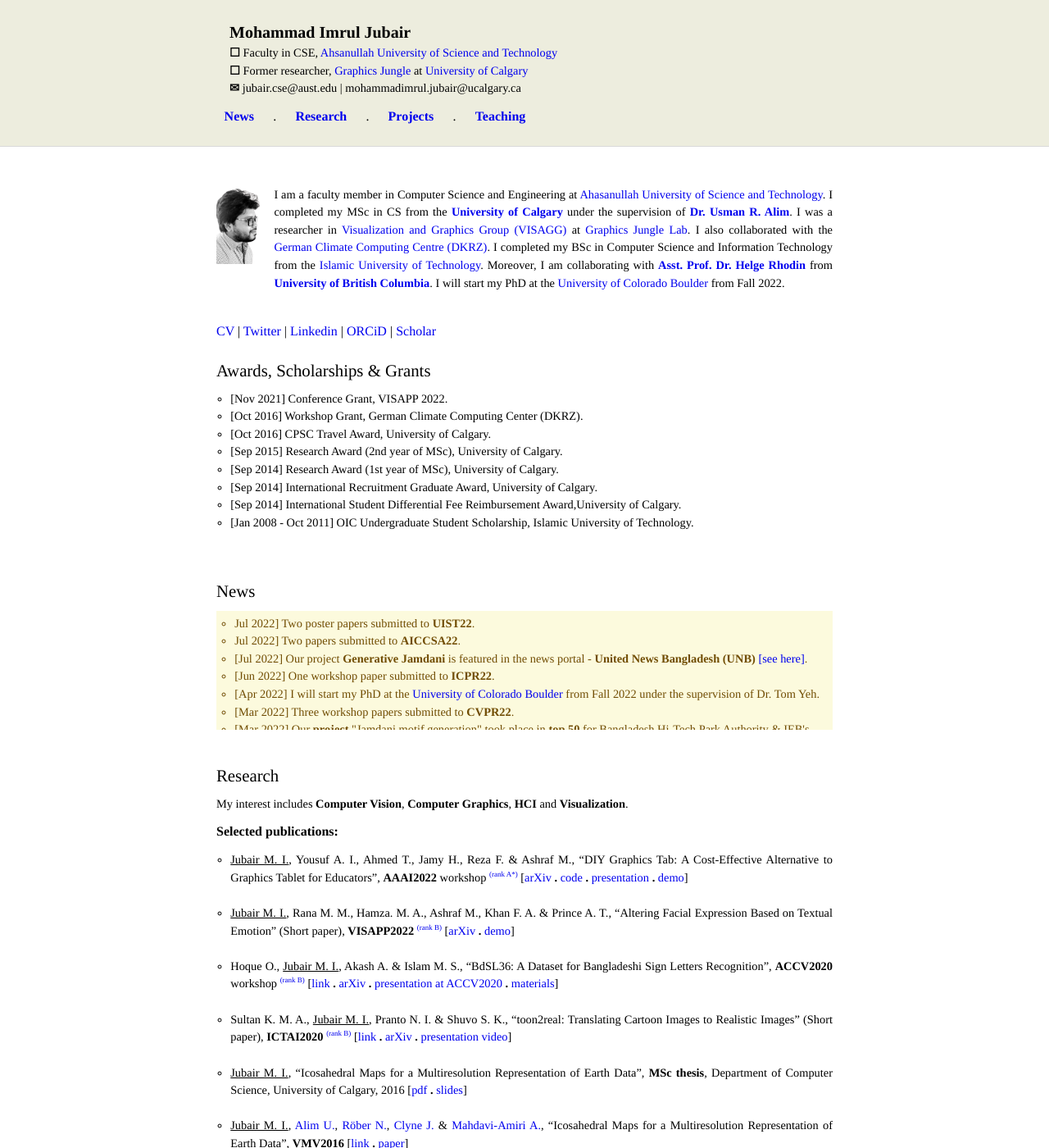
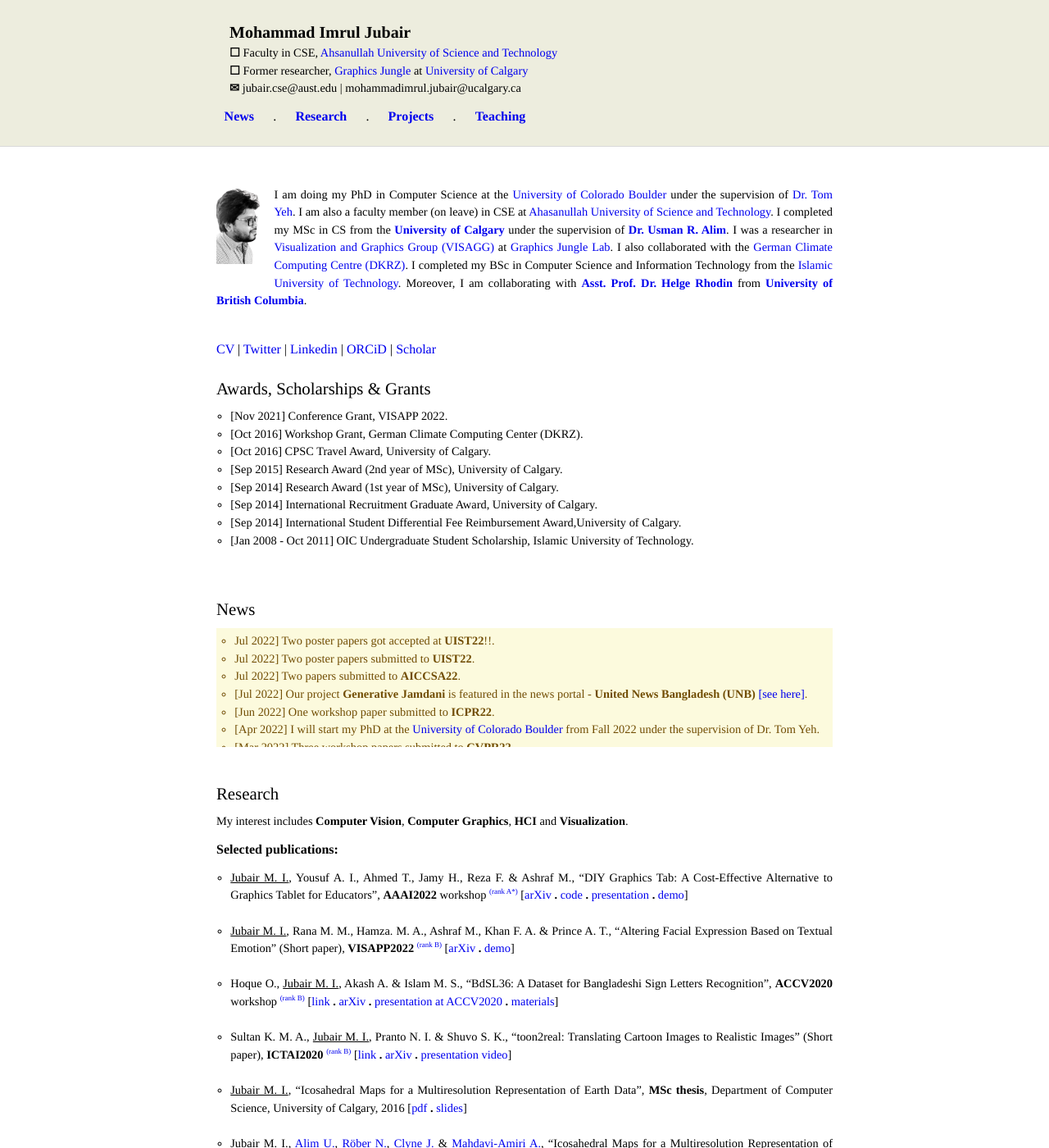
Before and after one commit to imruljubair/imruljubair.github.io, a Jekyll site: the page built from index.html, in a window 1280 px wide and 1400 px high. Shown: the whole window at 82% size. Built offline with Jekyll 4.4.1, drawn with Linux system fonts in a browser that asks for light colours.

Commit message:
new aug 2022

```diff
--- a/_includes/intro.html
+++ b/_includes/intro.html
@@ -4,7 +4,7 @@
   <!--<div<div class="portrait"><img src="/assets/images/mypic.jpg"></div>-->
 
   <div class="portrait"><img src="/assets/images/mypic-bg.png"></div>
-	<p style="font-size:90%;  text-align:justify">I am a faculty member in Computer Science and Engineering at <a href="http://www.aust.edu/">Ahasanullah University of Science and Technology</a>. I completed my MSc in CS from the <a href="http://www.ucalgary.ca/cpsc" ; style="font-weight:bold">University of Calgary</a> under the supervision of <a href="http://pages.cpsc.ucalgary.ca/~ualim/"; style="font-weight:bold">Dr. Usman R. Alim</a>. I was a researcher in <a href="http://visagg.cpsc.ucalgary.ca/">Visualization and Graphics Group (VISAGG)</a> at <a href="http://jungle.cpsc.ucalgary.ca/wiki/">Graphics Jungle Lab</a>. I also collaborated with the <a href="https://www.dkrz.de/about-en">German Climate Computing Centre (DKRZ)</a>. I completed my BSc in Computer Science and Information Technology from the <a href="http://www.iutoic-dhaka.edu/">Islamic University of Technology</a>. Moreover, I am collaborating with <a href="https://www.cs.ubc.ca/~rhodin/web/"; style="font-weight:bold">Asst. Prof. Dr. Helge Rhodin</a> from <a href="https://www.cs.ubc.ca/" ; style="font-weight:bold">University of British Columbia</a>. I will start my PhD at the <a href="https://www.colorado.edu/">University of Colorado Boulder</a>  from Fall 2022. &nbsp;
+	<p style="font-size:90%;  text-align:justify">I am doing my PhD in Computer Science at the <a href="https://www.colorado.edu/">University of Colorado Boulder</a> under the supervision of <a href= "https://www.colorado.edu/cs/tom-yeh">Dr. Tom Yeh</a>. I am also a faculty member (on leave) in CSE at <a href="http://www.aust.edu/">Ahasanullah University of Science and Technology</a>. I completed my MSc in CS from the <a href="http://www.ucalgary.ca/cpsc" ; style="font-weight:bold">University of Calgary</a> under the supervision of <a href="http://pages.cpsc.ucalgary.ca/~ualim/"; style="font-weight:bold">Dr. Usman R. Alim</a>. I was a researcher in <a href="http://visagg.cpsc.ucalgary.ca/">Visualization and Graphics Group (VISAGG)</a> at <a href="http://jungle.cpsc.ucalgary.ca/wiki/">Graphics Jungle Lab</a>. I also collaborated with the <a href="https://www.dkrz.de/about-en">German Climate Computing Centre (DKRZ)</a>. I completed my BSc in Computer Science and Information Technology from the <a href="http://www.iutoic-dhaka.edu/">Islamic University of Technology</a>. Moreover, I am collaborating with <a href="https://www.cs.ubc.ca/~rhodin/web/"; style="font-weight:bold">Asst. Prof. Dr. Helge Rhodin</a> from <a href="https://www.cs.ubc.ca/" ; style="font-weight:bold">University of British Columbia</a>. &nbsp;
 </p>
 </p>
 </div>
--- a/_includes/news.html
+++ b/_includes/news.html
@@ -5,7 +5,8 @@
     <h2 class="category-title" style="font-size:130%">News</h2>
 	<div style="height:145px;overflow:scroll;padding:5px;background-color:#FCFADD;color:#714D03;scrollbar-base-color:#DEBB07;">
     <ul style="font-size:90%; list-style-type:circle">
-    <li>Jul 2022] Two poster papers submitted to <strong>UIST22</strong>.</li>
+      <li>Jul 2022] Two poster papers got accepted at <strong>UIST22</strong>!!.</li>
+      <li>Jul 2022] Two poster papers submitted to <strong>UIST22</strong>.</li>
     <li>Jul 2022] Two papers submitted to <strong>AICCSA22</strong>.</li>
     <li>[Jul 2022] Our project <strong>Generative Jamdani</strong> is featured in the news portal - <strong>United News Bangladesh (UNB)</strong> <a href="https://unb.com.bd/m/category/Tech/generative-jamdani-a-trailblazing-research-on-jamdani-motif-generation-by-aust-students/96110?fbclid=IwAR1-iMzywgOnlkaFluTXSq5nFNUae1KcUHt6HkMgE2he-LIPc7pVKPVvvBA">[see here]</a>.</li>
     <li>[Jun 2022] One workshop paper submitted to <strong>ICPR22</strong>.</li>
```
